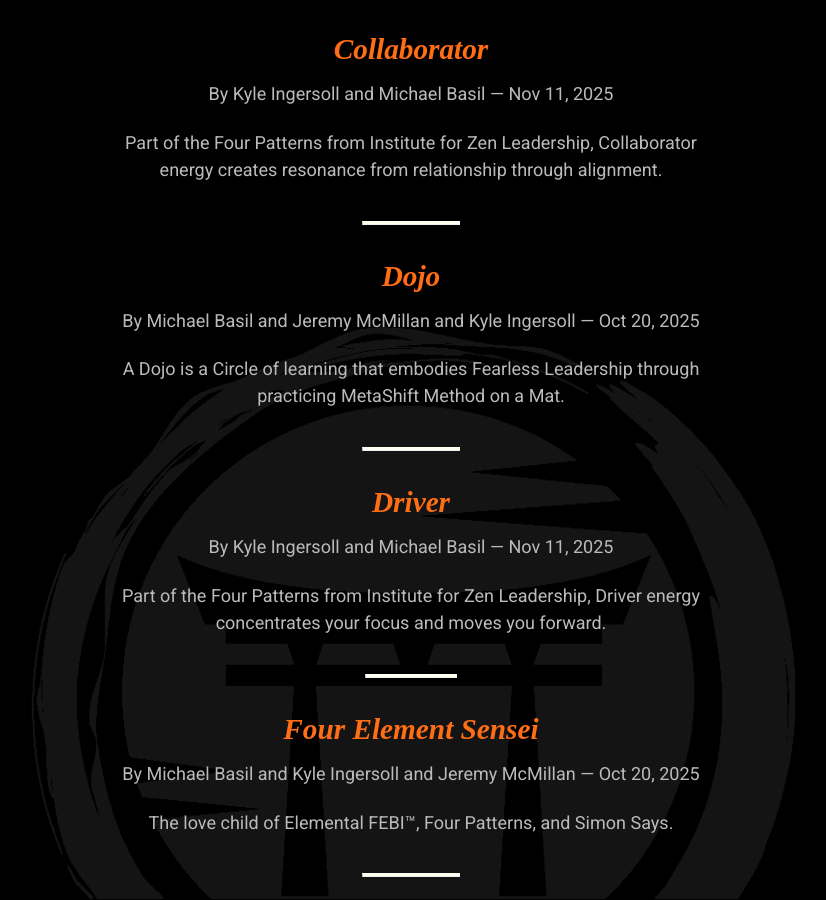
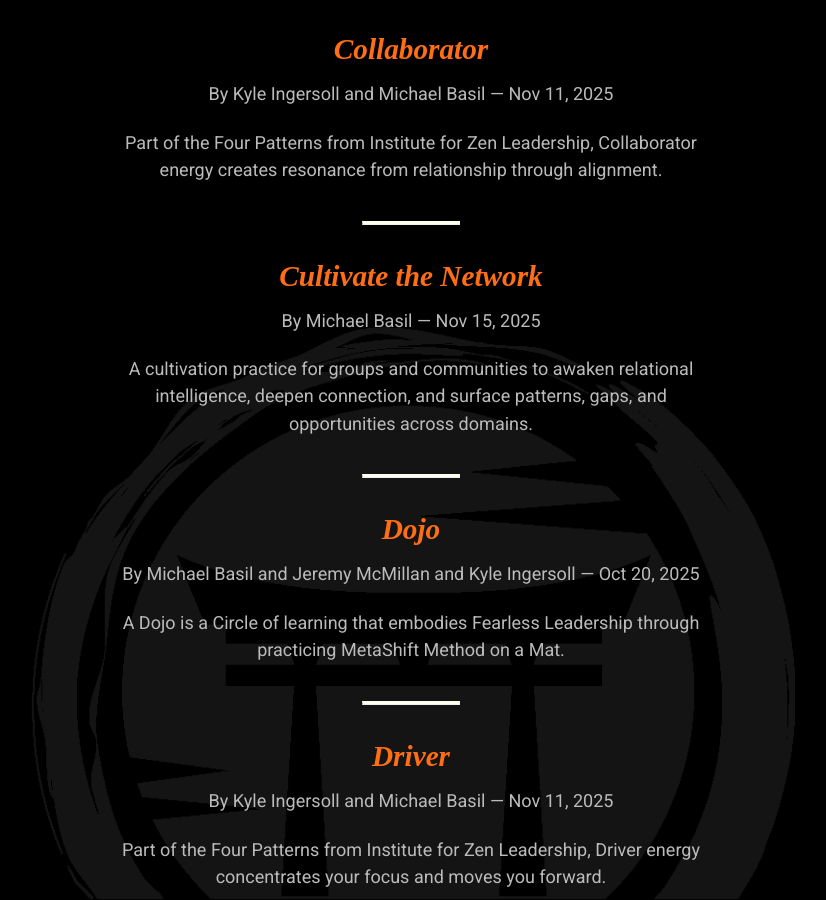
Before and after one commit to mindset-dojo/mindset-dojo.github.io, a Jekyll site: the page built from forms.md, in a window 1280 px wide and 900 px high, scrolled down 1247 px. Shown: the whole window, without its empty margins (229-1055 px from the left). Built offline with Jekyll 4.4.1, drawn with Linux system fonts in a browser that asks for light colours; some web fonts are replaced; some of the changed lines change nothing that is shown.

Commit message:
feat: cultivate the network form

```diff
--- a/_data/sections/program.yaml
+++ b/_data/sections/program.yaml
@@ -161,6 +161,8 @@
               url: /forms/mat/
             - label: Real-Life Randori
               url: /forms/randori/
+            - label: Cultivate the Network Leadership
+              url: /forms/cultivate-the-network/
             - label: Sensei
               url: /forms/sensei/
             - label: Organizationally-Focused Cultivator
--- /dev/null
+++ b/_forms/cultivate-the-network.md
@@ -0,0 +1,104 @@
+---
+layout: form
+title: "Cultivate the Network"
+title_mark: Cultivate the Network
+published_date: 2025-11-15
+refactored_date: 2025-11-15
+authors:
+  - michael-basil
+excerpt: "A cultivation practice for groups and communities to awaken relational intelligence, deepen connection, and surface patterns, gaps, and opportunities across domains."
+---
+
+## Intention
+
+Networks grow wiser when their members share more than biographies or patterns. They deepen when people reveal how they see, sense, and experience themselves and their domains — the territories they move in, influence, and care about.
+
+Cultivating the network means cultivating this shared field of awareness. It enables a group to perceive not only each person’s energy tendencies, but also the tendencies of the systems they touch — their organizations, professions, communities, and lines of work.
+
+This form creates the conditions for that relational mapping. It helps a group recognize itself as a living field with gaps, edges, tensions, openings, and possibilities.
+
+## Experience
+
+Every participant arrives having completed a basic FEBI™ assessment and brief reflection. They bring their FEBI report — not as identity, but as a lens.
+
+The session begins with a warm-up, such as [Four Energy Sensei](../four-energy-sensei/), to open the body and attune perception.
+
+Participants then rotate through dyads or triads. In each conversation, they share not only their personal FEBI™ tendencies and interests, but also:
+
+- how energy moves in *their* domain
+- what patterns they observe in the systems they’re part of
+- where they experience coherence
+- where they perceive edges or gaps
+- where they sense opportunity or potential
+- what tensions, challenges, or openings their domain is facing
+- what kind of energy is needed next
+
+In this way, each small group becomes a micro-network sensing node: learning about people and about the worlds they inhabit.
+
+As rotations continue, a collective picture begins to form — a felt sense of the broader field.
+
+When the full group reconvenes, the discussion naturally unfolds:
+
+- What domains did we encounter?
+- What patterns or gaps repeated across them?
+- What unexpected opportunities surfaced?
+- How do these domains resonate or challenge one another?
+- What possibilities emerge when seen together?
+
+Some in the group begin to sense a network of domains, not just individuals.
+
+## Implementation
+
+Prerequisite: Each participant brings their FEBI™ report (or page 5 summary).
+
+Steps:
+
+1. Warm-up (optional):
+   [Four Energy Sensei](../four-energy-sensei) as a full group or during early rotations.
+
+2. Rotating Dyads/Triads:
+   Move through 3–5 rounds.
+
+3. Personal + Domain Sharing:
+   In each rotation, participants share:
+   - personal energy tendencies
+   - passions and interests
+   - how energy behaves in their domain
+   - edges, gaps, and tensions they notice in that domain
+   - opportunities or openings they sense
+   - what energizes or troubles their field
+
+4. Field Awareness:
+   Notice resonances across domains — where energy aligns, diverges, or wants to move.
+
+5. Whole-Group Harvest:
+   Gather the group to reflect:
+   - What did the network reveal?
+   - What themes emerged across domains?
+   - What collective opportunities are visible now?
+   - What patterns appear at the meta-level?
+   - Where does the network want to grow or stabilize?
+
+6. Optional Follow-Up:
+   - domain-based collaborations
+   - coaching
+   - peer clusters
+   - further sensing conversations
+
+This practice helps a community:
+
+- Understand who is present
+- See the domains they represent
+- Surface energy tendencies across those domains
+- Identify shared gaps, edges, tensions, and opportunities
+- Reveal openings for cross-domain support
+- Informally map natural energy coalitions
+- Build a more adaptive, relational network
+- Move from isolated insight to collective awareness
+
+This is network cultivation — awakening the wisdom that emerges when we sense our worlds *together*.
+
+## Inspiration
+
+- [Institute for Zen Leadership](https://zenleader.global)
+- [Mycelial and Lichen Intelligence](https://www.themarginalian.org/2025/11/02/lichen/)
```
